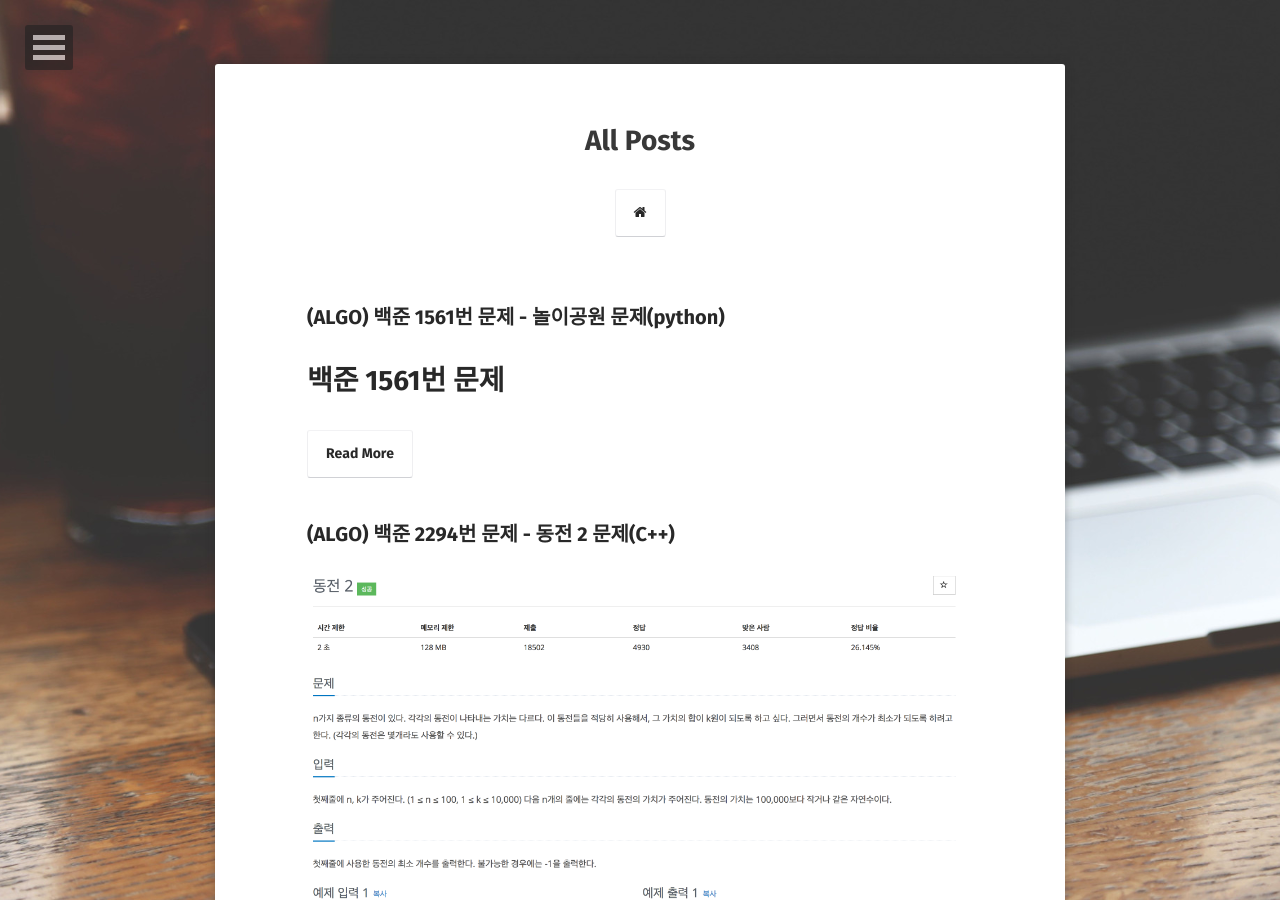
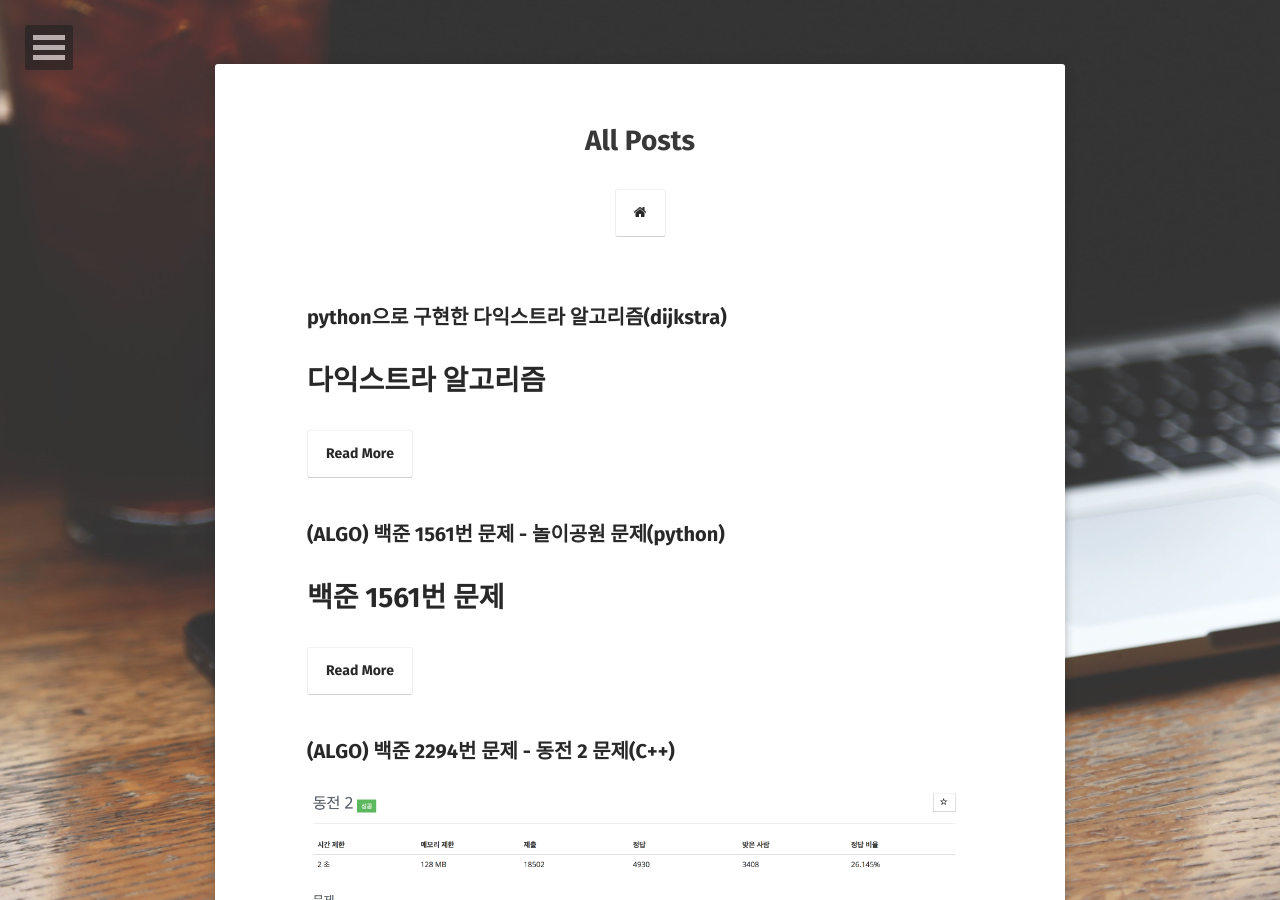
Before and after one commit to wkdtjsgur100/wkdtjsgur100.github.io, a Jekyll site: the page built from posts/index.md, in a window 1280 px wide and 900 px high. Built offline with Jekyll 4.4.1, drawn with Linux system fonts in a browser that asks for light colours; some web fonts are replaced; some of the changed lines change nothing that is shown.

Commit message:
dijkstra

````diff
--- a/_posts/2017-11-16-dijkstra-algorithm.md
+++ b/_posts/2017-11-16-dijkstra-algorithm.md
@@ -10,6 +10,8 @@ tags: [ 'computer science', '다익스트라' ]
 
 다익스트라는 노드와 다른 노드까지의 거리(가중치)가 주어졌을 때, 특정 노드에서 다른 모든 노드까지의 최단 거리를 구하는 알고리즘이다.
 음의 가중치가 없는 그래프여야 하고, 방향그래프, 무방향 그래프 모두 상관없다.
+
+> 관련 글: [python으로 구현한 다익스트라 알고리즘](https://wkdtjsgur100.github.io/python-dijkstra)를 참고하시면 python으로 구현한 코드도 확인하실 수 있습니다.
 
 # 다익스트라 알고리즘
 
@@ -31,6 +33,11 @@ tags: [ 'computer science', '다익스트라' ]
 # 공간 복잡도
 
 인접 노드의 정보를 표현한 그래프는 V*V행렬에 표현되고, S,d 각각 V만큼의 배열을 가지기 때문에, O(V^2 + 2V)이므로 O(V^2)가 공간 복잡도이다.
+
+# 개선 가능성
+
+그래프를 인접 행렬이 아닌 인접 리스트를 사용하고, 최소 N번째 노드를 찾는데 우선순위 큐를 사용해서 찾는다면 시간 복잡도를 O(Elog|V|)로 줄일 수 있습니다.
+또한 공간복잡도도 인접 리스트를 사용하기 때문에 낭비되는 공간을 줄일 수 있게 됩니다.
 
 # 소스 코드
 
--- /dev/null
+++ b/_posts/2018-10-01-python-dijkstra.md
@@ -0,0 +1,99 @@
+---
+layout: post
+section-type: post
+title: python으로 구현한 다익스트라 알고리즘(dijkstra)
+category: algorithm
+tags: [ 'algorithm' ]
+comments: true
+---
+
+# 다익스트라 알고리즘
+
+인접 행렬 그래프와 시작 정점이 주어졌을 때, 다익스트라 알고리즘을 사용하면 시작 정점에서 모든 정점으로 가는 최단 거리를 구할 수 있게 됩니다.
+여기서는 인접행렬을 사용해 구현했습니다. 구현에 대한 상세한 내용은 아래 구현 소스 부분에 아주 상세하게 주석을 달아놓았습니다.
+
+# 복잡도
+
+`시간복잡도`는 최악의 경우 모든 노드를 방문하는데 V, 방문 할 때마다 d를 업데이트하는데 V의 시간이 소요되므로 O(V^2) 입니다.
+`공간복잡도`는 인접 행렬 그래프를 표현하는데 O(V^2)가 사용됩니다.
+
+# 구현 소스
+
+``` python
+# 인접 행렬로 구현한 다익스트라 코드
+import sys
+
+
+def dijkstra(K, V, graph):
+    INF = sys.maxsize
+    # s는 해당 노드를 방문 했는지 여부를 저장하는 변수이다
+    s = [False] * V
+    # d는 memoization을 위한 array이다. d[i]는 정점 K에서 i까지 가는 최소한의 거리가 저장되어 있다.
+    d = [INF] * V
+    d[K - 1] = 0
+
+    while True:
+        m = INF
+        N = -1
+
+        # 방문하지 않은 노드 중 d값이 가장 작은 값을 선택해 그 노드의 번호를 N에 저장한다.
+        # 즉, 방문하지 않은 노드 중 K 정점과 가장 가까운 노드를 선택한다.
+        for j in range(V):
+            if not s[j] and m > d[j]:
+                m = d[j]
+                N = j
+
+        # 방문하지 않은 노드 중 현재 K 정점과 가장 가까운 노드와의 거리가 INF 라는 뜻은
+        # 방문하지 않은 남아있는 모든 노드가 A에서 도달할 수 없는 노드라는 의미이므로 반복문을 빠져나간다.
+        if m == INF:
+            break
+
+        # N번 노드를 '방문'한다.
+        # '방문'한다는 의미는 모든 노드를 탐색하며 N번 노드를 통해서 가면 더 빨리 갈 수 있는 노드가 있는지 확인하고,
+        # 더 빨리 갈 수 있다면 해당 노드(노드의 번호 j라고 하자)의 d[j]를 업데이트 해준다.
+        s[N] = True
+
+        for j in range(V):
+            if s[j]: continue
+            via = d[N] + graph[N][j]
+            if d[j] > via:
+                d[j] = via
+
+    return d
+
+if __name__ == "__main__":
+    V, E = map(int, input().split())
+    K = int(input())
+    INF = sys.maxsize
+    graph = [[INF]*V for _ in range(V)]
+
+    for _ in range(E):
+        u, v, w = map(int, input().split())
+        graph[u-1][v-1] = w
+
+    for d in dijkstra(K, V, graph):
+        print(d if d != INF else "INF")
+```
+
+아래는 입력을 위한 `test.txt` 파일의 내용입니다. python command 창에서 `python dijkstra.py < test.txt`을 통해 실행하실 수 있습니다.
+
+``` txt
+5 6
+1
+5 1 1
+1 2 2
+1 3 3
+2 3 4
+2 4 5
+3 4 6
+```
+
+# 실행 결과
+
+``` cmd
+0
+2
+3
+7
+INF
+```
````
